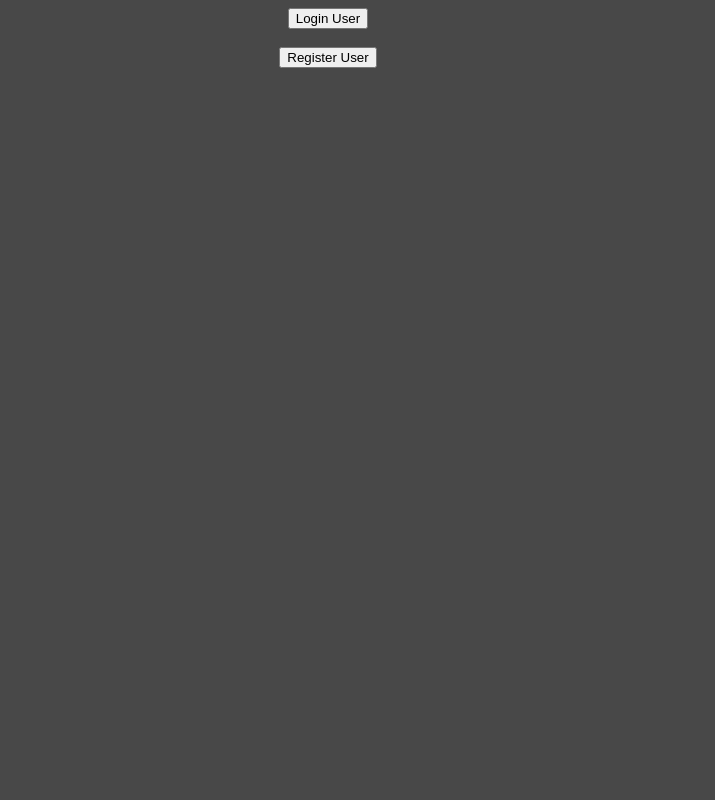
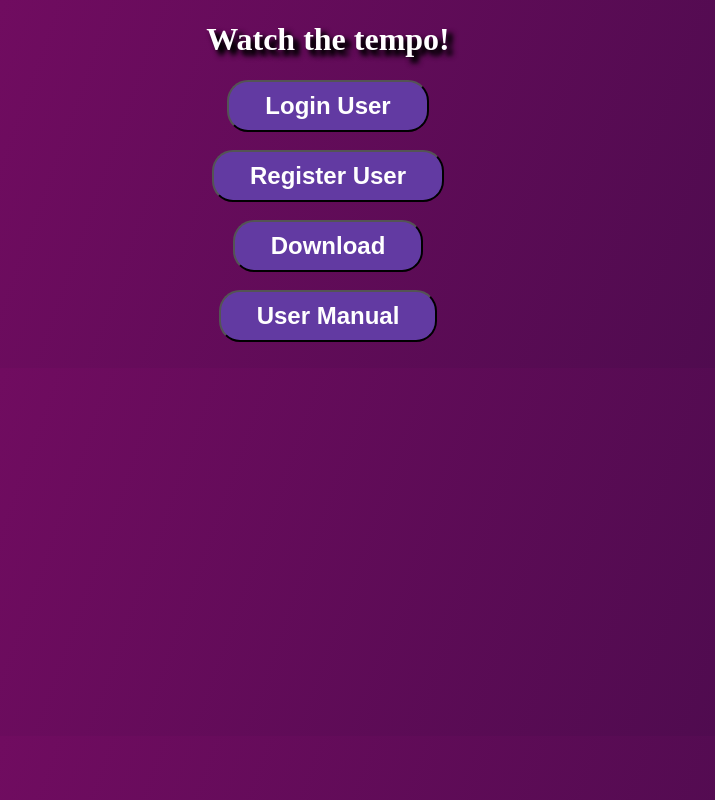
Before and after one commit to facebooker212/watch-the-tempo-dashboard, a React (Create React App) app: page / in a window 1280 px wide. Shown: the whole page, without its empty margins (312-1027 px from the left). Built offline with nearby package versions, Linux system fonts and the light colour scheme; no server answers.

Commit message:
Redesigned front-end

```diff
--- a/src/pages/home.js
+++ b/src/pages/home.js
@@ -12,10 +12,22 @@ const Home = function() {
     window.location.href='/register'
   };
 
+  //Changes route to download when called
+  const download = async () => {
+    window.location.href='/WTT.rar'
+  };
+
+  const manual = async () => {
+    window.location.href='/user_manual.pdf'
+  };
+
   return (
       <div>
+        <h1>Watch the tempo!</h1>
         <button onClick={login}>Login User</button><br/><br/>
         <button onClick={register}>Register User</button><br/><br/>
+        <button onClick={download}>Download</button><br/><br/>
+        <button onClick={manual}>User Manual</button><br/><br/>
       </div>
     );
 };
--- a/src/styles.css
+++ b/src/styles.css
@@ -1,20 +1,26 @@
 html {
   color: white;
   text-align: center;
-  animation-name: color-shift;
-  animation-duration: 5s;
-  animation-iteration-count: infinite;
-}
-
-@keyframes color-shift{
-  0% {background-color: black;}
-  50% {background-color: #646464;}
-  100% {background-color: black;}
+  background-image: linear-gradient( 109.6deg,  rgba(118,12,99,1) 11.2%, rgba(71,11,75,1) 98.6% );
 }
 
 h1 {
   color: white;
   text-align: center;
+  text-shadow: 5px 5px 6px #000000, 5px 5px 5px #000;
+}
+
+button {
+  background-color:#623aa2;
+	border-radius:21px;
+	display:inline-block;
+	cursor:pointer;
+	color:#ffffff;
+	font-family:Arial;
+	font-size:24px;
+	font-weight:bold;
+	padding:10px 36px;
+	text-decoration:none;
 }
 
 .inner-div {
```
